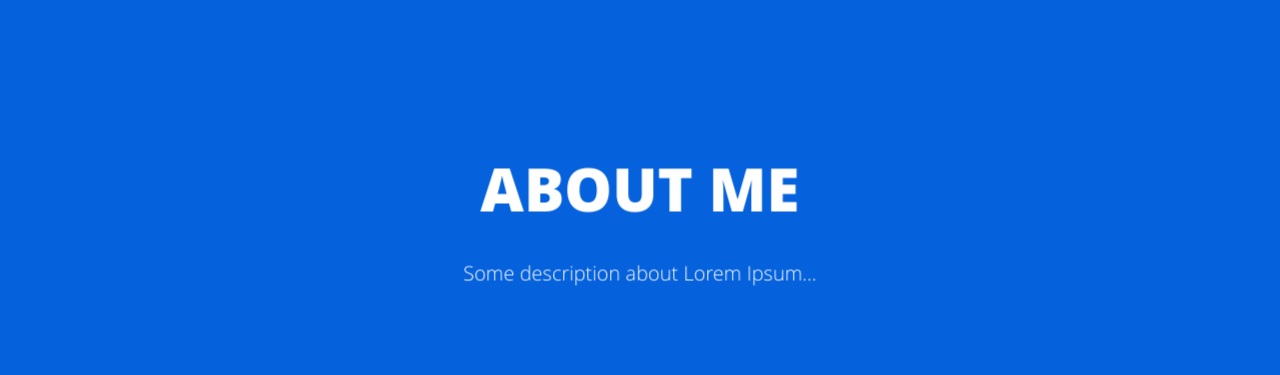
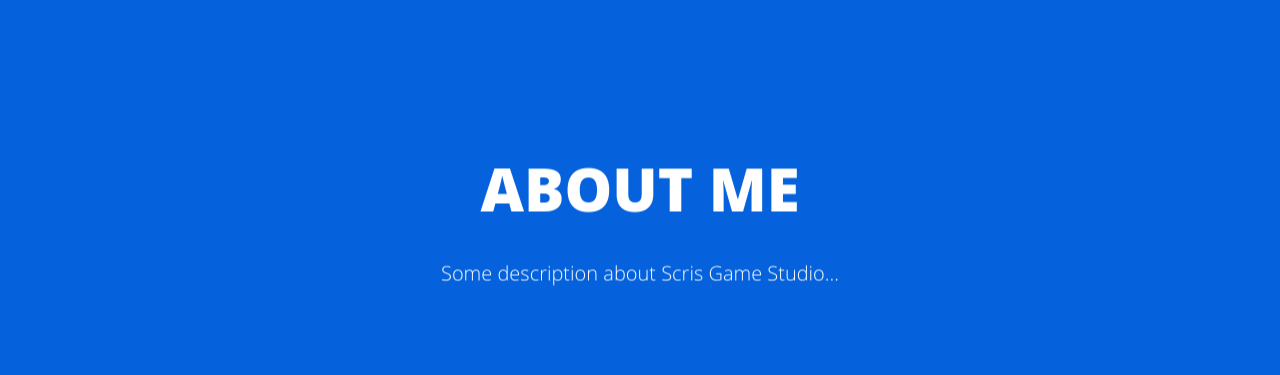
Before and after one commit to ScrisStudio/scris.top, a Jekyll site: the page built from about.html, in a window 1280 px wide and 900 px high, scrolled down 223 px. Shown: the top 375 px of the window. Built offline with Jekyll 4.4.1, drawn with Linux system fonts in a browser that asks for light colours; some of the changed text lies outside the part shown.

Commit message:
Update about.html

```diff
--- a/about.html
+++ b/about.html
@@ -2,7 +2,7 @@
 layout: minimal
 title: "About me"
 permalink: /about/index.html
-description: "Some description about Lorem Ipsum..."
+description: "Some description about Scris Game Studio..."
 ---
 
 <img itemprop="image" class="img-rounded" src="/assets/img/blog-author.jpg" alt="Willian Justen">
```
Also changed, not shown: other parts of about.html (+0 -2 lines).
